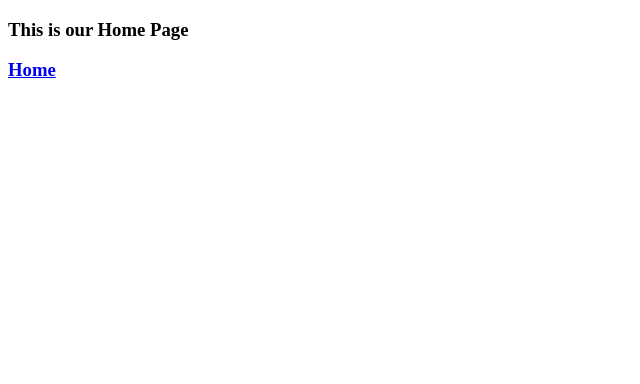
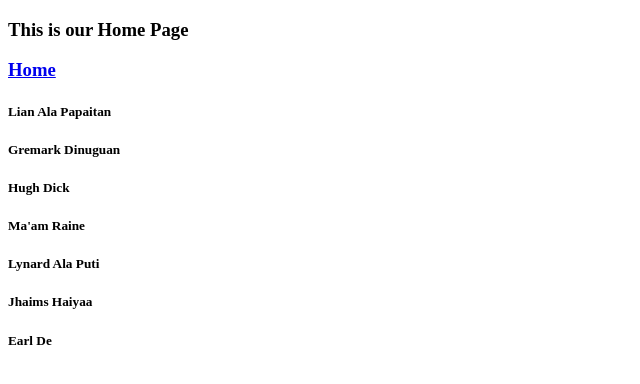
Before and after one commit to ngykn/Kiancoffeeshop.github.io, a plain HTML site: page Menu.html in a window 1280 px wide. Shown: the whole page, without its empty margins (0-640 px from the left). Drawn offline with Linux system fonts and the light colour scheme.

Commit message:
Update Menu.html

```diff
--- a/Menu.html
+++ b/Menu.html
@@ -7,6 +7,13 @@
     <header>
     <h3>This is our Home Page</h3>
     <h3><a href="index.html">Home</a></h3>
+    <h5>Lian Ala Papaitan</h5>
+    <h5>Gremark Dinuguan</h5>
+    <h5>Hugh Dick</h5>
+    <h5>Ma'am Raine</h5>
+    <h5>Lynard Ala Puti</h5>
+    <h5>Jhaims Haiyaa</h5>
+    <h5>Earl De</h5>
     </header>
 </body>
 </html>
```
